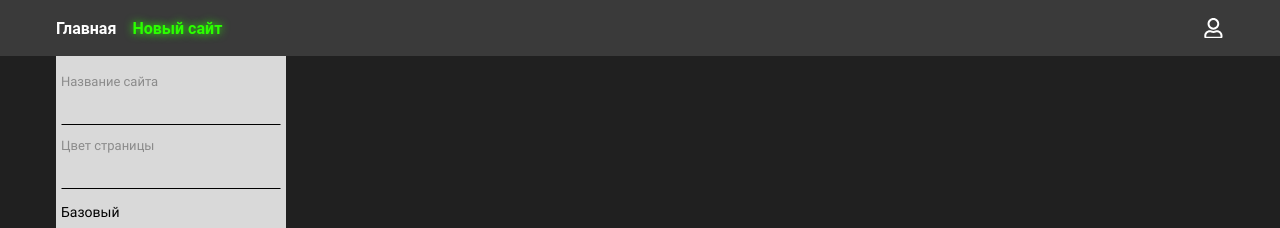
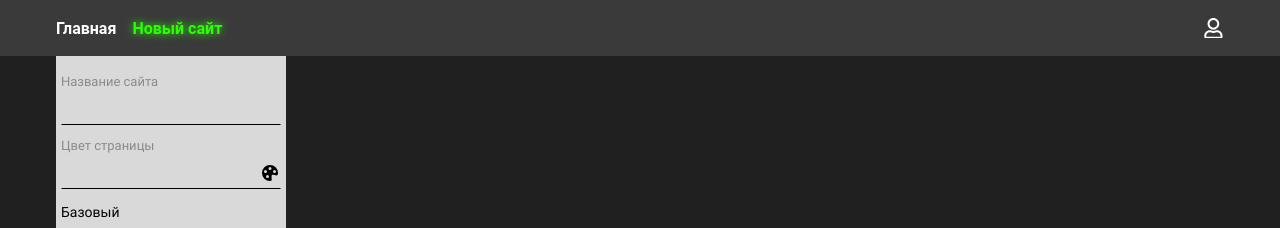
Before and after one commit to Valeriy8500/site-construct, a React (Vite) app: page /sites/new in a window 1280 px wide. Shown: the top 228 px of the page. Built offline with nearby package versions, Linux system fonts and the light colour scheme; sample sign-in values are in the browser's storage; a web font is replaced by a local one.

Commit message:
chore: добавил кнопку палитры

```diff
--- a/src/widgets/site-construct-panel-head/site-construct-panel-head.module.scss
+++ b/src/widgets/site-construct-panel-head/site-construct-panel-head.module.scss
@@ -4,6 +4,7 @@
   margin-top: 15px;
 
   &__item {
+    position: relative;
     padding-left: 5px;
     padding-right: 5px;
     margin-bottom: 10px;
@@ -17,10 +18,22 @@
   &__input {
     border-bottom: 1px solid var(--base-black);
     color: var(--base-black);
-    padding: 6px 2px;
+    padding: 6px 0 6px 2px;
     border-radius: 0;
     font-size: large;
     font-weight: 500;
     width: 100%;
   }
+
+  &__palette_btn {
+    position: absolute;
+    top: 30px;
+    right: 8px;
+    color: var(--base-black);
+  }
+
+  &__palette_btn:hover {
+    cursor: pointer;
+    opacity: 0.7;
+  }
 }
--- a/src/widgets/site-construct-panel-head/site-construct-panel-head.tsx
+++ b/src/widgets/site-construct-panel-head/site-construct-panel-head.tsx
@@ -2,6 +2,7 @@ import { Input } from "@/shared/ui/input";
 import { Label } from "@/shared/ui/label";
 import cls from "./site-construct-panel-head.module.scss";
 import { useState } from "react";
+import { BsFillPaletteFill } from "react-icons/bs";
 
 export const SiteConstructPanelHead = () => {
   const [siteName, setSiteName] = useState<string>('');
@@ -39,6 +40,11 @@ export const SiteConstructPanelHead = () => {
           name="color"
           className={cls.panel_head__input}
         />
+        <div
+          className={cls.panel_head__palette_btn}
+          title="Выбрать цвет">
+          <BsFillPaletteFill />
+        </div>
       </div>
     </div>
   )
```
